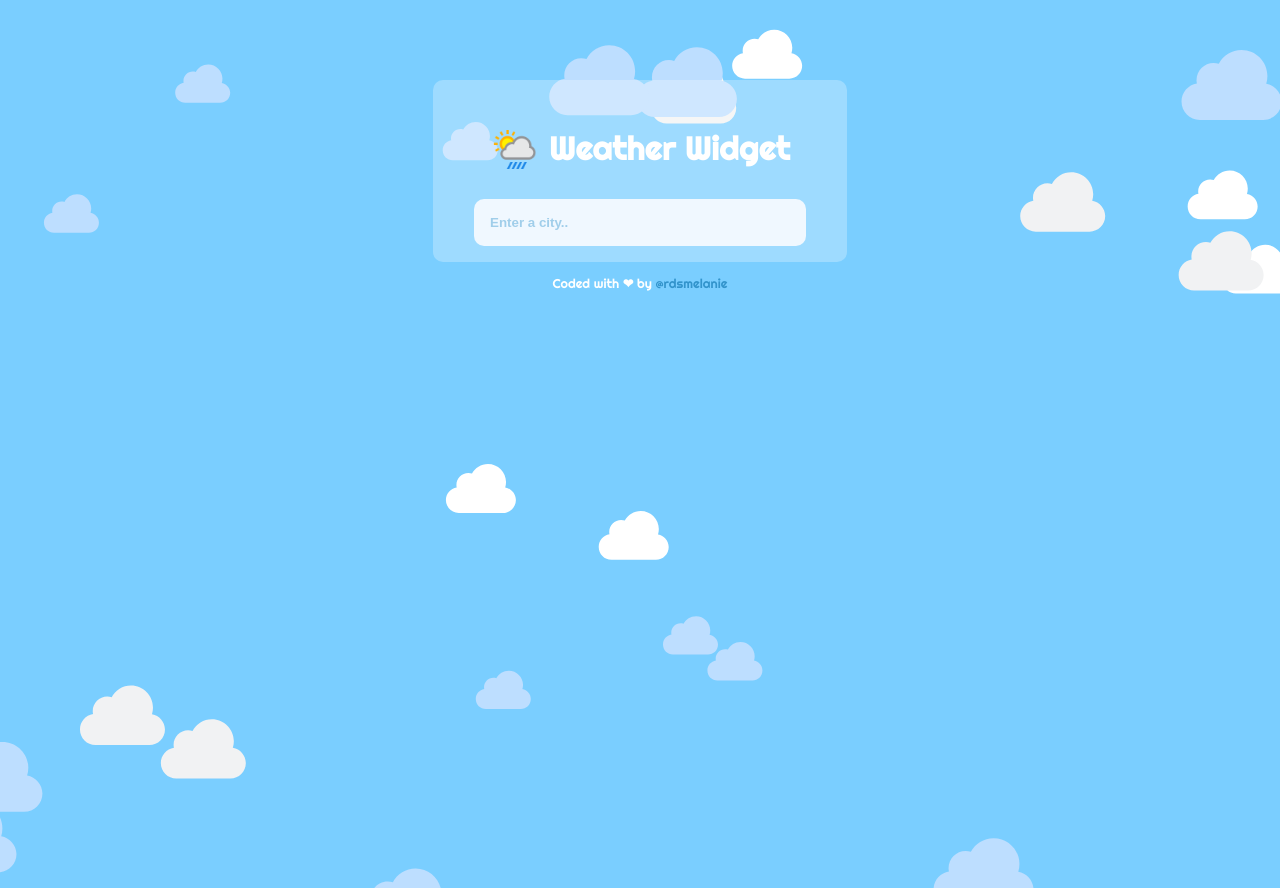
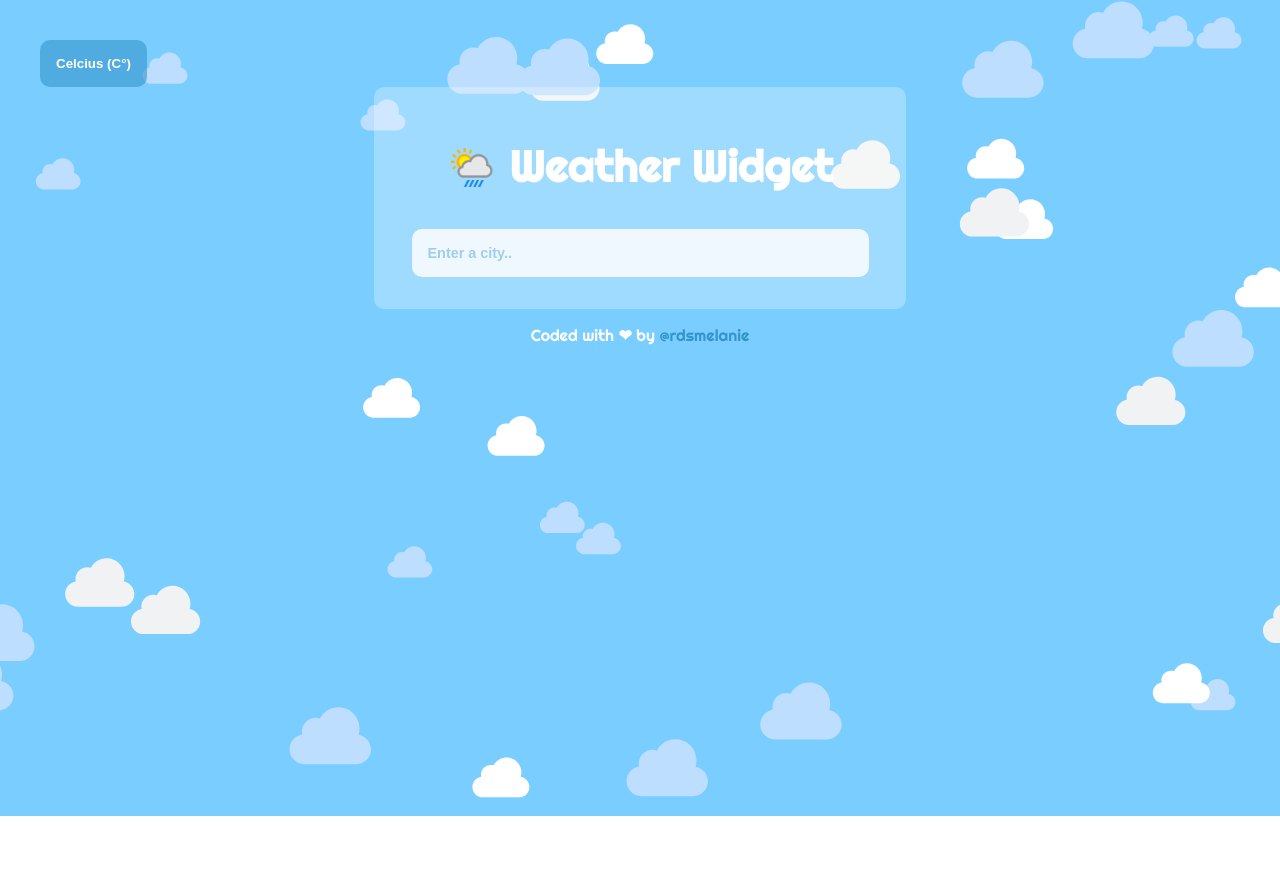
Before and after one commit to dsmelanie/weather-widget, a React (Vite) app: page / in a window 1280 px wide. After the commit the page ends 816 px from the top, so only its background shows below. Built offline with nearby package versions, Linux system fonts and the light colour scheme.

Commit message:
Temperature unit converter celcius/farenheit

```diff
--- a/src/components/App/App.scss
+++ b/src/components/App/App.scss
@@ -1,55 +1,36 @@
+body {
+  font-family: 'Roboto', sans-serif;
+  background: linear-gradient(320deg, lightskyblue, rgb(97, 172, 218), rgb(25, 108, 160));
+  min-height: 100vh;
+  background-image: url(../../assets/background.svg);
+  background-repeat: no-repeat;
+  background-size: cover;
+}
+
 .app {
-  width: 350px;
+  width: 500px;
   background-color: #ffffff44;
   display: flex;
   flex-direction: column;
   justify-content: center;
   align-items: center;
   border-radius: 10px;
-  padding: 1rem 2rem;
+  padding: 1rem;
   margin: auto;
-  margin-top: 5rem;
+  margin-top: 2rem;
+  position: relative;
 }
 
-.error-message {
-  font-size: 1.5rem;
-  color: #3394cc;
-  font-size: 0.8rem;
-  margin-top: 2rem;
-}
 
-h2 {
-  font-family: 'Righteous', cursive;
-  display: flex;
-  align-items: center;
+button {
+  position: relative;
+  top: 2rem;
+  left: 2rem;
+  padding: 1rem;
+  border-radius: 10px;
+  cursor: pointer;
+  background-color: #3394cc99;
   color: white;
-  font-size: 2rem;
-  letter-spacing: 0.02rem;
-}
-
-form {
-  display: flex;
-  justify-content: center;
-  align-items: center;
-}
-
-input {
-  width: 300px;
   border: none;
-  border-radius: 10px;
-  padding: 1rem;
-  background-color: aliceblue;
-  color: #3394cc;
-  display: flex;
-  justify-content: space-between;
-  align-items: center;
   font-weight: bold;
 }
-
-::placeholder {
-  color: #3394cc6b;
-}
-
-:focus {
-  outline: none;
-}
--- a/src/components/App/App.tsx
+++ b/src/components/App/App.tsx
@@ -1,45 +1,47 @@
-import { useState, FormEvent } from 'react';
+import { useState } from 'react';
+
+import Header from '../Header/Header';
 import WeatherWidget from '../WeatherWidget/WeatherWidget';
-import logo from '../../assets/logo.png';
+import ErrorMessage from '../Error/Error';
+import Footer from '../Footer/Footer';
+
 import './App.scss';
-import Footer from '../Footer/Footer';
 
 function App() {
   const [city, setCity] = useState('');
   const [isCityCorrect, setIsCityCorrect] = useState(true);
   const [cityNameError, setCityNameError] = useState('');
+  const [unit, setUnit] = useState('metric');
 
-  const handleSubmit = async (event: FormEvent<HTMLFormElement>) => {
-    event.preventDefault();
-    const formData = new FormData(event.target as HTMLFormElement);
-    const cityName = formData.get("cityInput") as string;
+  const handleSubmit = async (city: string) => {
+    const API_KEY = import.meta.env.VITE_API_KEY;
+    const API_URL = `https://api.openweathermap.org/data/2.5/weather?q=${city}&appid=${API_KEY}`;
 
-    const API_KEY = import.meta.env.VITE_API_KEY;
-    const apiUrl = `https://api.openweathermap.org/data/2.5/weather?q=${cityName}&appid=${API_KEY}`;
-
-    const response = await fetch(apiUrl);
+    const response = await fetch(API_URL);
     const data = await response.json();
 
     if (data.cod === "404") {
       setIsCityCorrect(false);
-      setCityNameError(cityName);
+      setCityNameError(city);
     } else {
-      setCity(cityName);
+      setCity(city);
       setIsCityCorrect(true);
       setCityNameError('');
     }
   };
 
+  const toggleUnit = () => {
+    setUnit(unit === 'metric' ? 'imperial' : 'metric');
+  }
+
   return (
     <>
-      <div className='app'>
-        <h2><img width='50px' src={logo} alt="Logo"/>&nbsp;Weather Widget</h2>
-        <form onSubmit={handleSubmit}>
-          <input id="city-input" type="text" name="cityInput" placeholder='Enter a city..' />
-        </form>
-        {!isCityCorrect && <p className='error-message'>"{cityNameError}" cannot be found, please try again.</p>}
-        {city && isCityCorrect && <WeatherWidget city={city} />}
-      </div>
+      <button onClick={toggleUnit}>{unit === 'metric' ? 'Celcius (C°)' : 'Farenheit (F°)'}</button>
+        <div className='app'>
+          <Header onSubmit={handleSubmit} />
+          {!isCityCorrect && <ErrorMessage city={cityNameError} />}
+          {city && isCityCorrect && <WeatherWidget city={city} unit={unit} />}
+        </div>
       <Footer />
     </>
   );
--- /dev/null
+++ b/src/components/Error/Error.scss
@@ -0,0 +1,14 @@
+.error {
+  width: 450px;
+  background-color: #3394cc99;
+  border-radius: 10px;
+  padding: 1rem;
+  color: white;
+  text-align: center;
+  margin-bottom: 1rem;
+  margin-top: 0.5rem;
+
+  &-message {
+    font-size: 0.75rem;
+  }
+}
--- /dev/null
+++ b/src/components/Error/Error.tsx
@@ -0,0 +1,15 @@
+import './Error.scss';
+
+interface ErrorProps {
+  city: string;
+}
+
+function Error({ city }: ErrorProps) {
+  return (
+    <div className='error'>
+      <p className='error-message'>"{city}" cannot be found, please try again.</p>
+    </div>
+  );
+}
+
+export default Error;
--- a/src/components/Footer/Footer.scss
+++ b/src/components/Footer/Footer.scss
@@ -1,5 +1,5 @@
 footer {
-    font-size: 0.8rem;
+  font-size: 1rem;
   margin-top: rem;
   font-family: 'Righteous', cursive;
   display: flex;
--- /dev/null
+++ b/src/components/Header/Header.scss
@@ -0,0 +1,38 @@
+.header {
+
+  &-title {
+    display: flex;
+    justify-content: center;
+    align-items: center;
+    font-family: 'Righteous', cursive;
+    color: white;
+    font-size: 2.7rem;
+    letter-spacing: 0.02rem;
+  }
+
+  &-form {
+    margin-bottom: 1rem;
+  }
+
+  &-input {
+    width: 425px;
+    border: none;
+    border-radius: 10px;
+    padding: 1rem;
+    background-color: aliceblue;
+    color: #3394cc;
+    display: flex;
+    justify-content: space-between;
+    align-items: center;
+    font-weight: bold;
+    font-size: 0.9rem;
+
+    &::placeholder {
+      color: #3394cc6b;
+    }
+
+    &:focus {
+      outline: none;
+    }
+  }
+}
--- /dev/null
+++ b/src/components/Header/Header.tsx
@@ -0,0 +1,28 @@
+import { FormEvent } from 'react';
+import logo from '../../assets/logo.png';
+
+import './Header.scss';
+
+interface HeaderProps {
+  onSubmit: (cityName: string) => void;
+}
+
+function Header({ onSubmit }: HeaderProps) {
+  const handleSubmit = (event: FormEvent<HTMLFormElement>) => {
+    event.preventDefault();
+    const formData = new FormData(event.target as HTMLFormElement);
+    const cityName = formData.get("cityInput") as string;
+    onSubmit(cityName);
+  };
+
+  return (
+    <header className='header'>
+      <h2 className='header-title'><img width='50px' src={logo} alt="Logo"/>&nbsp;Weather Widget</h2>
+      <form className='header-form' onSubmit={handleSubmit}>
+        <input className='header-input' type="text" name="cityInput" placeholder='Enter a city..' />
+      </form>
+    </header>
+  );
+}
+
+export default Header;
--- a/src/components/WeatherWidget/WeatherWidget.scss
+++ b/src/components/WeatherWidget/WeatherWidget.scss
@@ -1,13 +1,5 @@
-body {
-  font-family: 'Roboto', sans-serif;
-  background: linear-gradient(320deg, lightskyblue, rgb(97, 172, 218), rgb(25, 108, 160));
-  min-height: 100vh;
-  background-image: url(../../assets/background.svg);
-}
-
 .meteo {
-  margin: 1.5rem auto;
-  width: 300px;
+  width: 425px;
   border: 1px solid rgba(255, 255, 255, 0.35);
   border-radius: 10px;
   padding: 1rem;
@@ -16,20 +8,22 @@ body {
   display: flex;
   justify-content: space-between;
   align-items: center;
+  margin-bottom: 1rem;
+  margin-top: 0.5rem;
 
   &-city {
     font-size: 1.5em;
     font-weight: bold;
+    margin-bottom: 0.2rem;
   }
 
-  &-zipcode {
-    opacity: 0.70;
-    margin-bottom: 0.5rem;
+  &-description {
+    margin-top: 0.5rem;
+    color: aliceblues;
   }
 
   &-temperature {
     font-size: 2em;
     font-weight: bold;
-
   }
 }
--- a/src/components/WeatherWidget/WeatherWidget.tsx
+++ b/src/components/WeatherWidget/WeatherWidget.tsx
@@ -6,9 +6,10 @@ import './WeatherWidget.scss';
 
 interface WeatherWidgetProps {
     city: string;
+    unit: string;
 }
 
-function WeatherWidget({ city }: WeatherWidgetProps) {
+function WeatherWidget({ city, unit }: WeatherWidgetProps) {
 
     const [temperature, setTemperature] = useState(0);
     const [description, setDescription] = useState('');
@@ -19,8 +20,7 @@ function WeatherWidget({ city }: WeatherWidgetProps) {
             const fetchTemperature = async () => {
 
                 const API_KEY = import.meta.env.VITE_API_KEY;
-
-                const result = await axios.get(`https://api.openweathermap.org/data/2.5/weather?q=${city}&appid=${API_KEY}&units=metric`);
+                const result = await axios.get(`https://api.openweathermap.org/data/2.5/weather?q=${city}&appid=${API_KEY}&units=${unit}`);
 
                 setTemperature(Math.round(result.data.main.temp));
                 setDescription(result.data.weather[0].description);
@@ -28,14 +28,21 @@ function WeatherWidget({ city }: WeatherWidgetProps) {
             }
             fetchTemperature()
         },
-        [city]
+        [city, unit]
     );
+
+    const displayTemperature = () => {
+        if (unit === 'imperial') {
+            return Math.round(temperature * 1.8 + 32) + '°F';
+        }
+        return temperature + '°C';
+    }
 
     return (
         <div className="meteo">
             <div>
                 <div className="meteo-city">{city}</div>
-                <div className="meteo-temperature">{temperature}°C</div>
+                <div className="meteo-temperature">{displayTemperature()}</div>
                 <div className="meteo-description">{description.charAt(0).toUpperCase() + description.slice(1)}</div>
             </div>
             <div>
--- a/src/main.tsx
+++ b/src/main.tsx
@@ -1,5 +1,4 @@
 import ReactDOM from 'react-dom/client';
 import App from './components/App/App';
-import './index.css';
 
 ReactDOM.createRoot(document.getElementById('root') as HTMLElement).render(<App />)
```
Also changed, not shown: src/index.css (deleted). Lines whose indentation alone changed are shown as unchanged.
